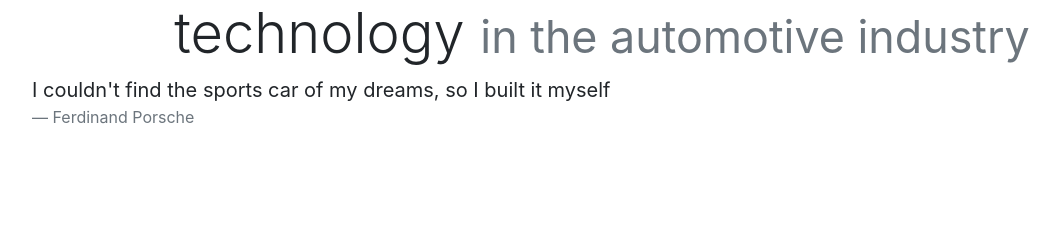
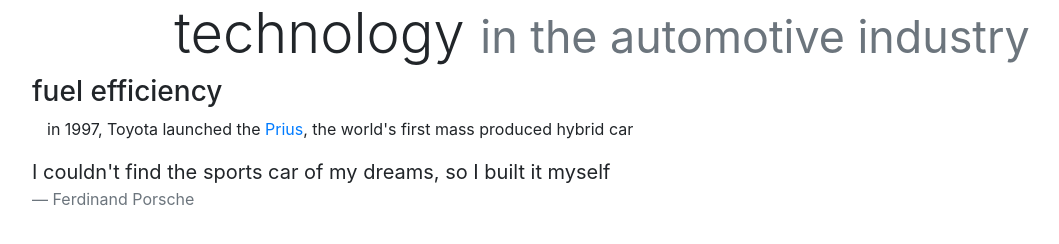
Before and after one commit to tomnudd/website-dev, a plain HTML site: page automotive.html in a window 1280 px wide. Shown: the whole page, without its empty margins (38-1097 px from the left). Drawn offline with nearby package versions, Linux system fonts and the light colour scheme.

Commit message:
added info to automotive page

```diff
--- a/automotive.html
+++ b/automotive.html
@@ -12,6 +12,14 @@
         <h4 class='display-4'>technology <small class='text-muted'>in the automotive industry</small></h4>
       </div>
       <div class='row'>
+        <h3>fuel efficiency</h3>
+      </div>
+      <div class='row'>
+        <div class='col'>
+          <p>in 1997, Toyota launched the <a href='https://www.toyota.co.uk/new-cars/prius/'>Prius</a>, the world's first mass produced hybrid car</p>
+        </div>
+      </div>
+      <div class='row'>
 				<blockquote class='blockquote'>
 					<p class='mb-0'>I couldn't find the sports car of my dreams, so I built it myself</p>
 					<footer class='blockquote-footer'>Ferdinand Porsche</footer>
```
